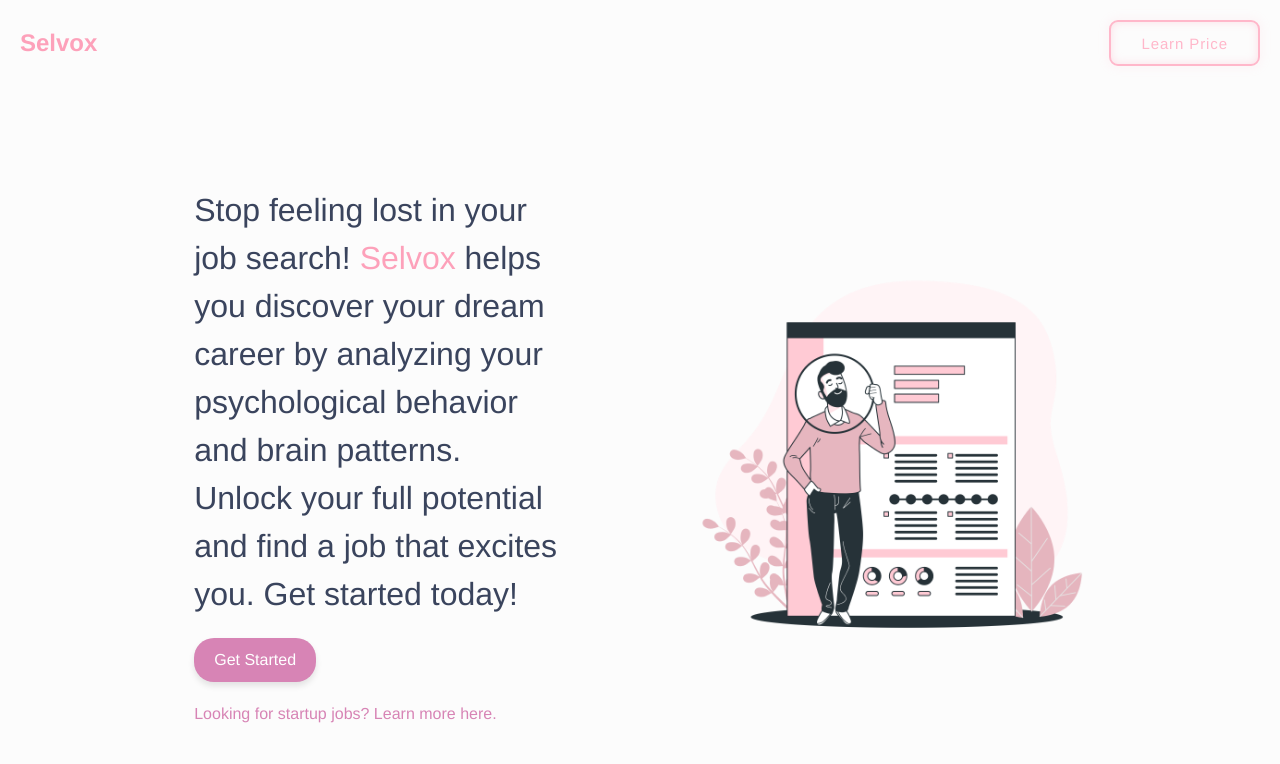
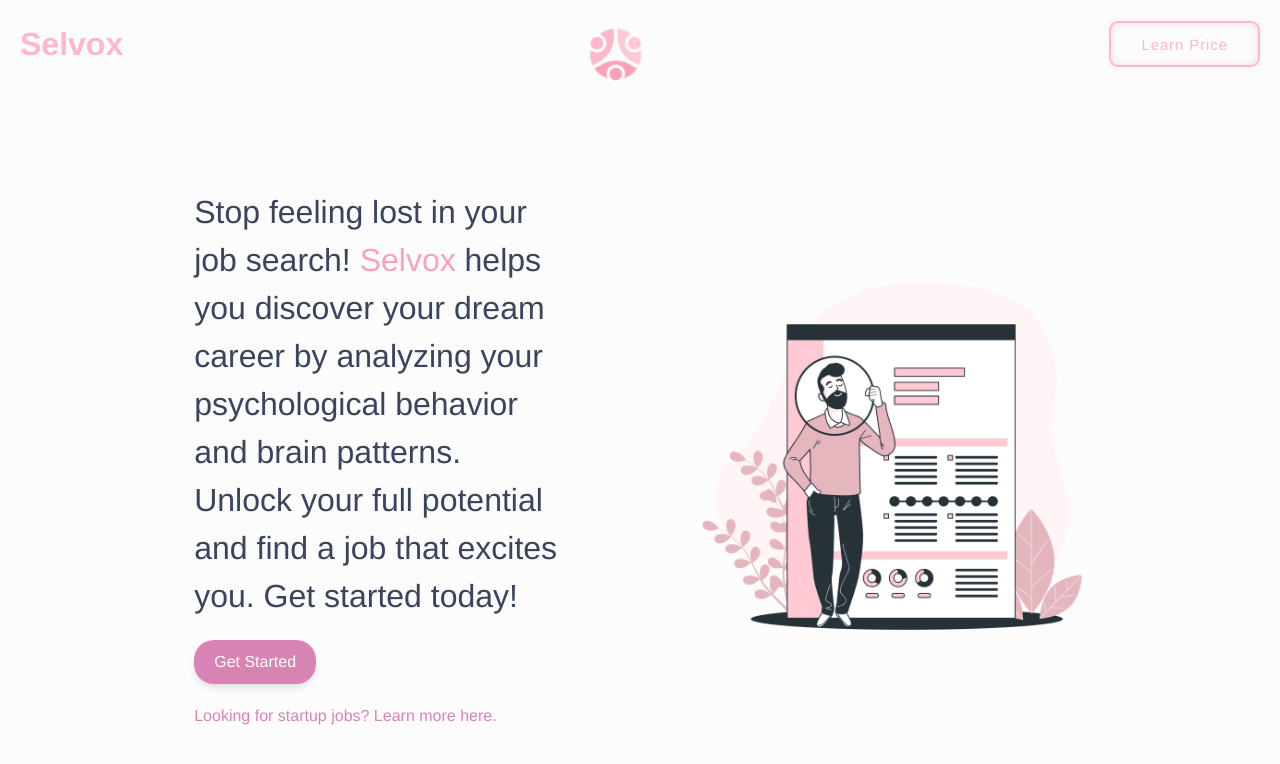
Before and after one commit to KKDinev20/Selvox-Frontend, a Vue app in the folder selvox/: page / in a window 1280 px wide. Shown: the top 764 px of the page. Built offline with nearby package versions, Linux system fonts and the light colour scheme.

Commit message:
Add logo in Navbar

```diff
--- a/selvox/src/pages/LandingPage.vue
+++ b/selvox/src/pages/LandingPage.vue
@@ -1,7 +1,8 @@
 <template>
 <body>
     <header>
-        <div class="logo"><span>Selvox</span></div>
+        <div class="menu">Selvox</div>
+        <div class="logo"><img src="../assets/SelvoxLogo2.png" alt="selvox"></div>
         <button class="learn-price">Learn Price</button>
     </header>
     <main>
@@ -47,13 +48,14 @@
 }
 
 .menu {
-    font-size: 1.2em;
-    cursor: pointer;
+  font-size: 2em;
+  font-weight: bold;
+  color: #FFB7CA;
 }
 
 .logo {
-    font-size: 1.5em;
-    font-weight: bold;
+  height: 5vh;
+  width: 5vw;
 }
 
 .learn-price {
@@ -86,6 +88,7 @@
     align-items: stretch;
     width: 80%;
     gap: 20px;
+    flex-wrap: wrap;
     height: 90%;
 }
 
```
Also changed, not shown: selvox/src/assets/SelvoxLogo2.png (added).
